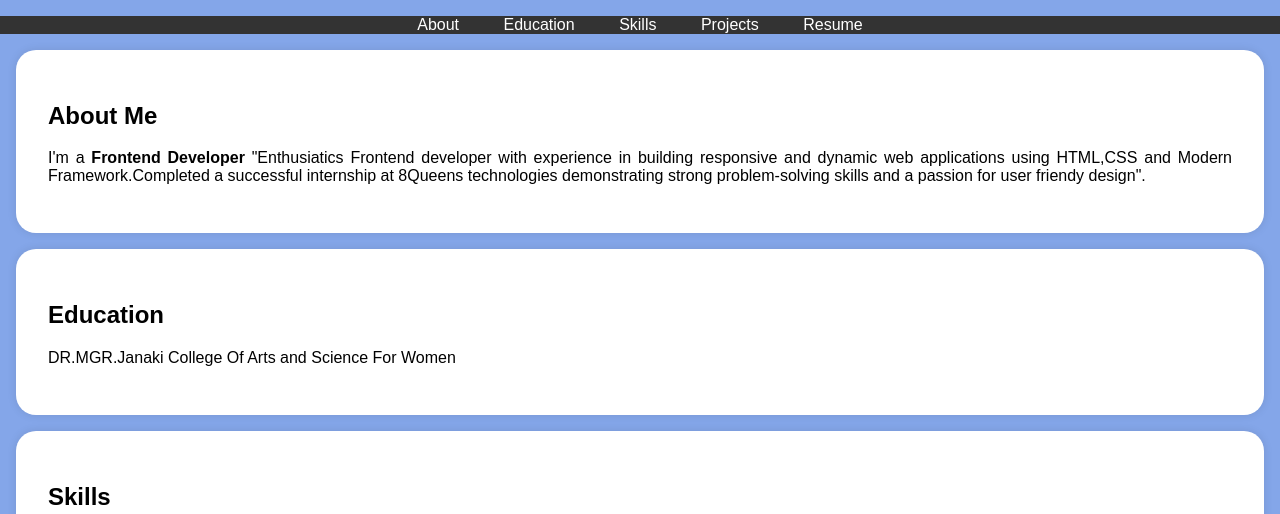
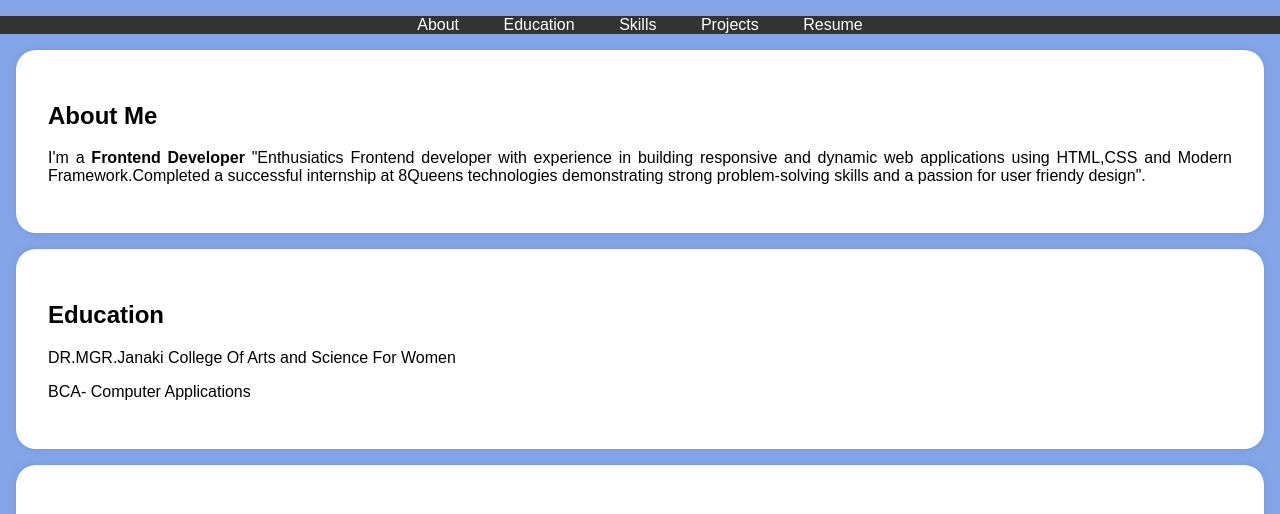
Before and after one commit to Deepika262/digital-portfolio, a plain HTML site: page index.html in a window 1280 px wide. Shown: the part 197-711 px from the top of the page. Drawn offline with Linux system fonts and the light colour scheme.

Commit message:
Update index.html

```diff
--- a/index.html
+++ b/index.html
@@ -124,6 +124,7 @@
         <div class="section-content">
             <h2>Education</h2>
             <p>DR.MGR.Janaki College Of Arts and Science For Women</p>
+            <p>BCA- Computer Applications</p>
 
 
         </div>
```
